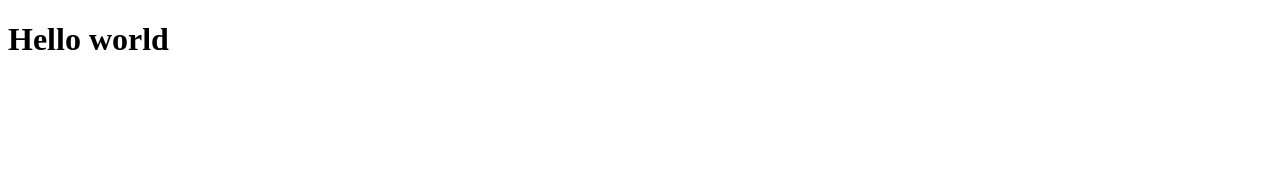
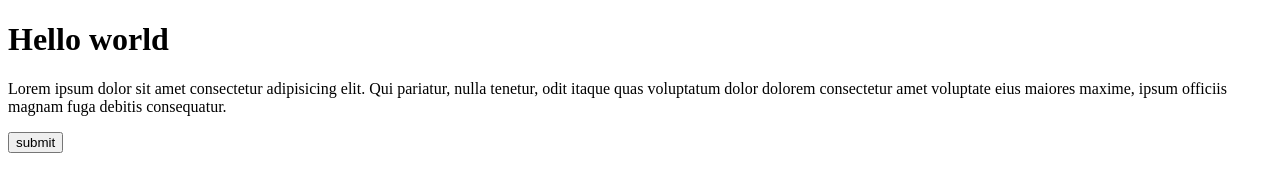
Before and after one commit to aqsa3030/demo2, a plain HTML site: page index.html in a window 1280 px wide. Drawn offline with Linux system fonts and the light colour scheme.

Commit message:
Services

```diff
--- a/index.html
+++ b/index.html
@@ -7,5 +7,8 @@
 </head>
 <body>
     <H1>Hello world</H1>
+    <p>Lorem ipsum dolor sit amet consectetur adipisicing elit. Qui pariatur, nulla tenetur, odit itaque quas voluptatum dolor dolorem consectetur amet voluptate eius maiores maxime, ipsum officiis magnam fuga debitis consequatur.</p>
+<button>submit</button>
+
 </body>
 </html>
```
